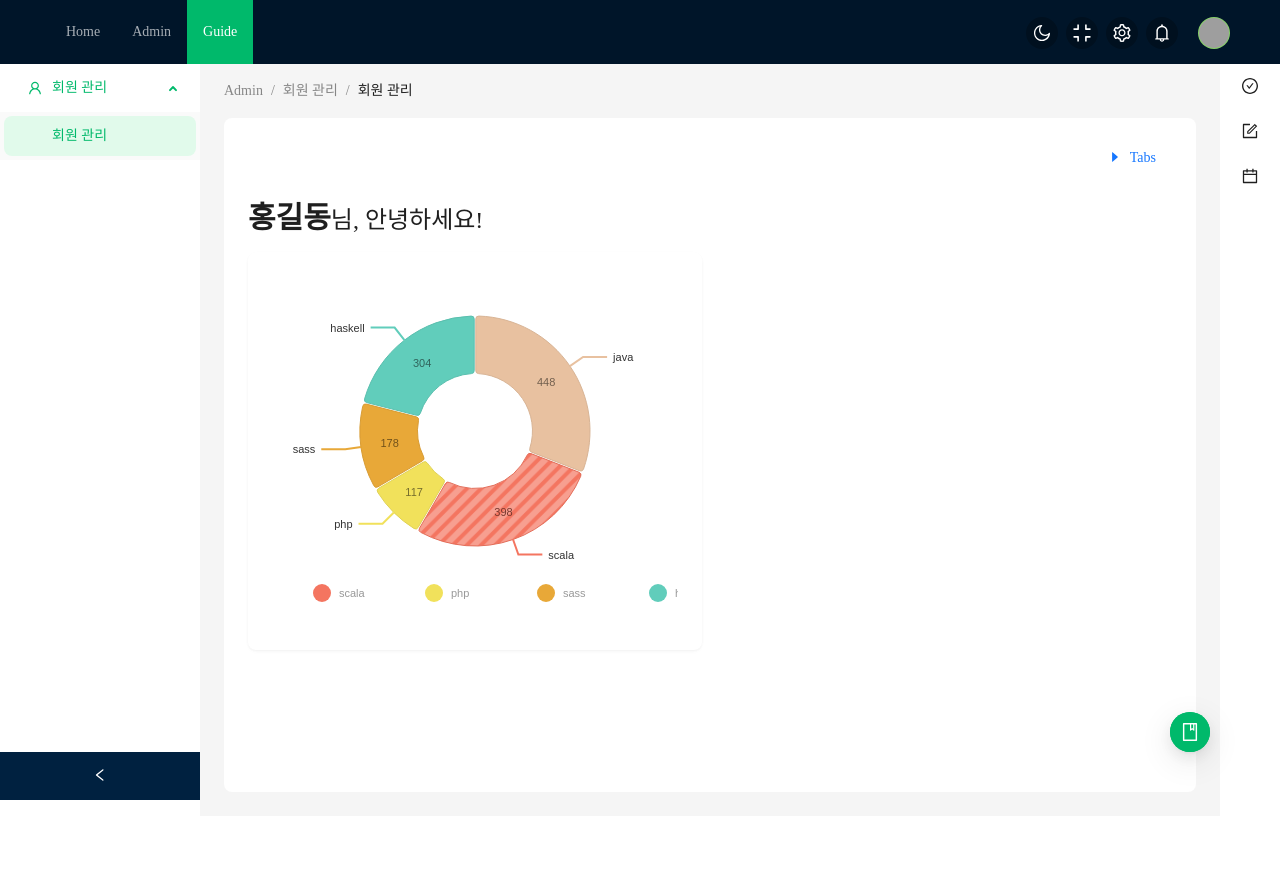
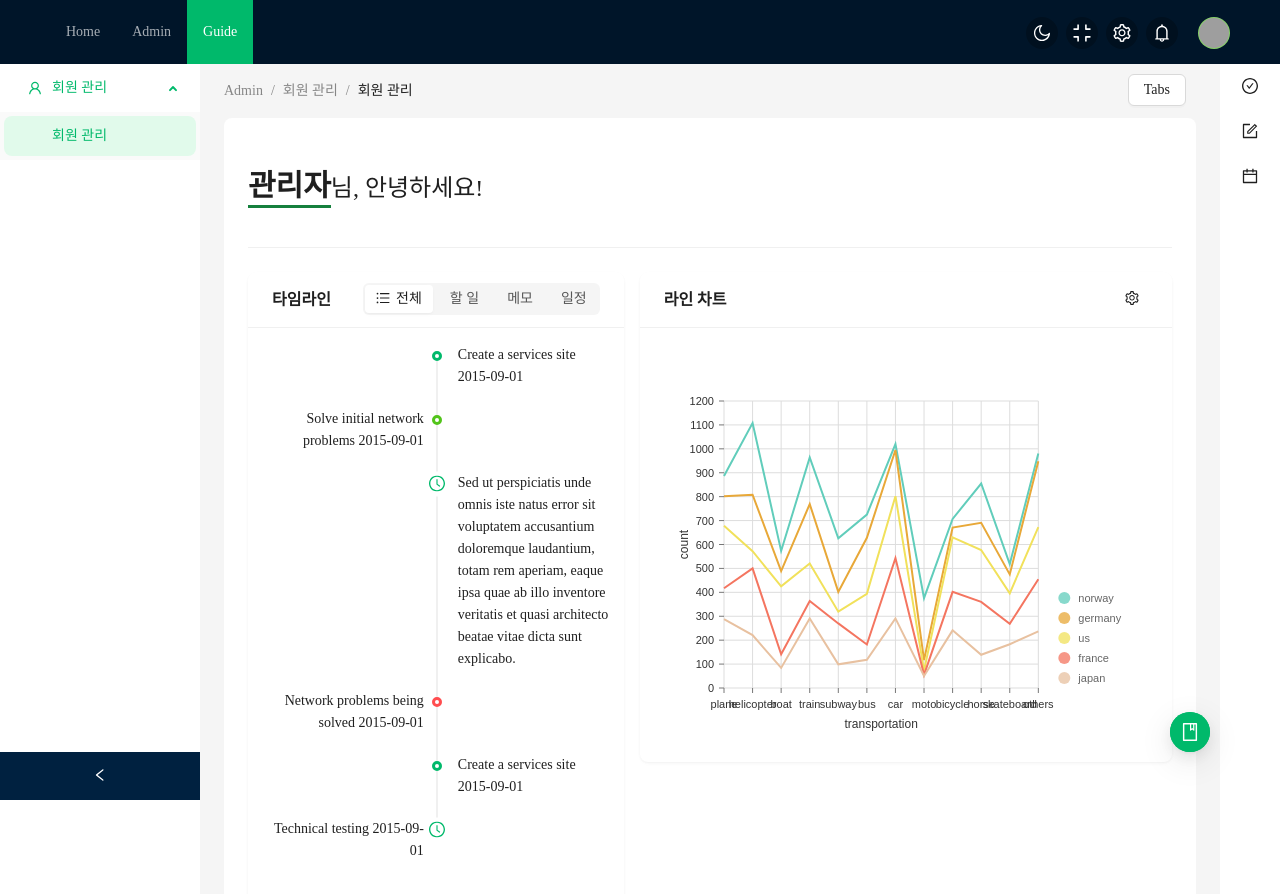
Before and after one commit to coldrain-f/antd-dashboard, a React (Create React App) app in the folder Client/: page /dashboard in a window 1280 px wide. Both pictures are taken after a click on the button "Analysis". Shown: the top 894 px of the page. Before the commit the page ends 816 px from the top, so only its background shows below. Built offline with nearby package versions, Linux system fonts and the light colour scheme; grey boxes are pictures that could not be loaded.

Commit message:
메인화면 샘플 추가

```diff
--- a/Client/package.json
+++ b/Client/package.json
@@ -9,6 +9,7 @@
     "@dnd-kit/modifiers": "^7.0.0",
     "@dnd-kit/sortable": "^8.0.0",
     "@nivo/core": "^0.87.0",
+    "@nivo/line": "^0.87.0",
     "@nivo/pie": "^0.87.0",
     "@testing-library/jest-dom": "^5.17.0",
     "@testing-library/react": "^13.4.0",
--- a/Client/src/CloudMain.tsx
+++ b/Client/src/CloudMain.tsx
@@ -68,11 +68,25 @@ const CloudMain: React.FC = () => {
             <CloudSideNavbar />
           </Sider>
           <Layout style={{ padding: "0 24px 24px" }}>
-            <Breadcrumb style={{ margin: "16px 0" }}>
-              <Breadcrumb.Item>Admin</Breadcrumb.Item>
-              <Breadcrumb.Item>회원 관리</Breadcrumb.Item>
-              <Breadcrumb.Item>회원 관리</Breadcrumb.Item>
-            </Breadcrumb>
+            <Row>
+              <Col span={12}>
+                <Breadcrumb style={{ margin: "16px 0" }}>
+                  <Breadcrumb.Item>Admin</Breadcrumb.Item>
+                  <Breadcrumb.Item>회원 관리</Breadcrumb.Item>
+                  <Breadcrumb.Item>회원 관리</Breadcrumb.Item>
+                </Breadcrumb>
+              </Col>
+              <Col span={12} style={{ display: "flex", justifyContent: "end" }}>
+                <Button
+                  style={{ margin: "10px" }}
+                  onClick={() => {
+                    setIsMain(!isMain);
+                  }}
+                >
+                  {isMain ? "Tabs" : "Analysis"}
+                </Button>
+              </Col>
+            </Row>
             <Content
               style={{
                 overflow: "auto",
@@ -82,22 +96,6 @@ const CloudMain: React.FC = () => {
                 borderRadius: borderRadiusLG,
               }}
             >
-              <Row>
-                <Col
-                  span={24}
-                  style={{ display: "flex", justifyContent: "end" }}
-                >
-                  <Button
-                    type="link"
-                    icon={<CaretRightOutlined />}
-                    onClick={() => {
-                      setIsMain(!isMain);
-                    }}
-                  >
-                    {isMain ? "Tabs" : "Analysis"}
-                  </Button>
-                </Col>
-              </Row>
               {isMain ? <CloudHome /> : <CloudTabs />}
 
               {/* <CloudTabs /> */}
@@ -105,7 +103,7 @@ const CloudMain: React.FC = () => {
           </Layout>
           <Sider
             width={60}
-            collapsedWidth={250}
+            collapsedWidth={280}
             style={{
               background: colorBgContainer,
             }}
--- a/Client/src/CloudrRightSider.tsx
+++ b/Client/src/CloudrRightSider.tsx
@@ -14,6 +14,7 @@ import {
   CheckCircleOutlined,
   CloseOutlined,
   FormOutlined,
+  MenuUnfoldOutlined,
   ShoppingOutlined,
 } from "@ant-design/icons";
 
@@ -85,7 +86,7 @@ const CloudRightSider: React.FC = () => {
             extra={
               <Button
                 type={"text"}
-                icon={<CloseOutlined />}
+                icon={<MenuUnfoldOutlined />}
                 style={{
                   borderRadius: 0,
                 }}
--- a/Client/src/pages/CloudHome.tsx
+++ b/Client/src/pages/CloudHome.tsx
@@ -1,157 +1,370 @@
 import React from "react";
-import { ArrowDownOutlined } from "@ant-design/icons";
-import { Card, Col, Row, Space, Statistic, Typography } from "antd";
+import {
+  Button,
+  Card,
+  Col,
+  Divider,
+  Flex,
+  Progress,
+  Row,
+  Segmented,
+  Space,
+  Timeline,
+  Typography,
+} from "antd";
 import { ResponsivePie } from "@nivo/pie";
+import { green, red, blue } from "@ant-design/colors";
+import {
+  CalendarOutlined,
+  CheckCircleOutlined,
+  ClockCircleOutlined,
+  FormOutlined,
+  LineChartOutlined,
+  MoreOutlined,
+  SettingOutlined,
+  ToolOutlined,
+  UnorderedListOutlined,
+} from "@ant-design/icons";
 
 // Guide: https://nivo.rocks/pie/
+import { ResponsiveLine } from "@nivo/line";
 
-const MyResponsivePie = () => {
 const data = [
   {
-      id: "java",
-      label: "java",
-      value: 448,
-      color: "hsl(350, 70%, 50%)",
+    id: "japan",
+    color: "hsl(219, 70%, 50%)",
+    data: [
+      {
+        x: "plane",
+        y: 288,
       },
       {
-      id: "scala",
-      label: "scala",
-      value: 398,
-      color: "hsl(99, 70%, 50%)",
+        x: "helicopter",
+        y: 221,
       },
       {
-      id: "php",
-      label: "php",
-      value: 117,
-      color: "hsl(241, 70%, 50%)",
+        x: "boat",
+        y: 84,
       },
       {
-      id: "sass",
-      label: "sass",
-      value: 178,
-      color: "hsl(209, 70%, 50%)",
+        x: "train",
+        y: 291,
       },
       {
-      id: "haskell",
-      label: "haskell",
-      value: 304,
-      color: "hsl(322, 70%, 50%)",
+        x: "subway",
+        y: 99,
+      },
+      {
+        x: "bus",
+        y: 118,
+      },
+      {
+        x: "car",
+        y: 291,
+      },
+      {
+        x: "moto",
+        y: 50,
+      },
+      {
+        x: "bicycle",
+        y: 241,
+      },
+      {
+        x: "horse",
+        y: 139,
+      },
+      {
+        x: "skateboard",
+        y: 183,
+      },
+      {
+        x: "others",
+        y: 237,
+      },
+    ],
+  },
+  {
+    id: "france",
+    color: "hsl(169, 70%, 50%)",
+    data: [
+      {
+        x: "plane",
+        y: 129,
+      },
+      {
+        x: "helicopter",
+        y: 279,
+      },
+      {
+        x: "boat",
+        y: 57,
+      },
+      {
+        x: "train",
+        y: 73,
+      },
+      {
+        x: "subway",
+        y: 171,
+      },
+      {
+        x: "bus",
+        y: 64,
+      },
+      {
+        x: "car",
+        y: 252,
+      },
+      {
+        x: "moto",
+        y: 5,
+      },
+      {
+        x: "bicycle",
+        y: 161,
+      },
+      {
+        x: "horse",
+        y: 221,
+      },
+      {
+        x: "skateboard",
+        y: 85,
+      },
+      {
+        x: "others",
+        y: 218,
+      },
+    ],
+  },
+  {
+    id: "us",
+    color: "hsl(198, 70%, 50%)",
+    data: [
+      {
+        x: "plane",
+        y: 261,
+      },
+      {
+        x: "helicopter",
+        y: 72,
+      },
+      {
+        x: "boat",
+        y: 284,
+      },
+      {
+        x: "train",
+        y: 157,
+      },
+      {
+        x: "subway",
+        y: 49,
+      },
+      {
+        x: "bus",
+        y: 212,
+      },
+      {
+        x: "car",
+        y: 259,
+      },
+      {
+        x: "moto",
+        y: 18,
+      },
+      {
+        x: "bicycle",
+        y: 228,
+      },
+      {
+        x: "horse",
+        y: 217,
+      },
+      {
+        x: "skateboard",
+        y: 128,
+      },
+      {
+        x: "others",
+        y: 218,
+      },
+    ],
+  },
+  {
+    id: "germany",
+    color: "hsl(97, 70%, 50%)",
+    data: [
+      {
+        x: "plane",
+        y: 124,
+      },
+      {
+        x: "helicopter",
+        y: 236,
+      },
+      {
+        x: "boat",
+        y: 64,
+      },
+      {
+        x: "train",
+        y: 248,
+      },
+      {
+        x: "subway",
+        y: 83,
+      },
+      {
+        x: "bus",
+        y: 234,
+      },
+      {
+        x: "car",
+        y: 193,
+      },
+      {
+        x: "moto",
+        y: 44,
+      },
+      {
+        x: "bicycle",
+        y: 41,
+      },
+      {
+        x: "horse",
+        y: 114,
+      },
+      {
+        x: "skateboard",
+        y: 79,
+      },
+      {
+        x: "others",
+        y: 275,
+      },
+    ],
+  },
+  {
+    id: "norway",
+    color: "hsl(85, 70%, 50%)",
+    data: [
+      {
+        x: "plane",
+        y: 84,
+      },
+      {
+        x: "helicopter",
+        y: 300,
+      },
+      {
+        x: "boat",
+        y: 84,
+      },
+      {
+        x: "train",
+        y: 195,
+      },
+      {
+        x: "subway",
+        y: 224,
+      },
+      {
+        x: "bus",
+        y: 97,
+      },
+      {
+        x: "car",
+        y: 25,
+      },
+      {
+        x: "moto",
+        y: 259,
+      },
+      {
+        x: "bicycle",
+        y: 36,
+      },
+      {
+        x: "horse",
+        y: 164,
+      },
+      {
+        x: "skateboard",
+        y: 43,
+      },
+      {
+        x: "others",
+        y: 33,
+      },
+    ],
   },
 ];
-  return (
-    <>
-      <div style={{ width: "100%", height: "350px" }}>
-        <ResponsivePie
+
+const MyResponsiveLine = () => (
+  <div style={{ width: "100%", height: "387px" }}>
+    <ResponsiveLine
       data={data}
-          margin={{ top: 40, right: 80, bottom: 80, left: 80 }}
-          innerRadius={0.5}
-          padAngle={0.7}
-          cornerRadius={3}
-          activeOuterRadiusOffset={8}
-          borderWidth={1}
-          borderColor={{
-            from: "color",
-            modifiers: [["darker", 0.2]],
+      margin={{ top: 50, right: 110, bottom: 50, left: 60 }}
+      xScale={{ type: "point" }}
+      yScale={{
+        type: "linear",
+        min: "auto",
+        max: "auto",
+        stacked: true,
+        reverse: false,
       }}
-          arcLinkLabelsSkipAngle={10}
-          arcLinkLabelsTextColor="#333333"
-          arcLinkLabelsThickness={2}
-          arcLinkLabelsColor={{ from: "color" }}
-          arcLabelsSkipAngle={10}
-          arcLabelsTextColor={{
-            from: "color",
-            modifiers: [["darker", 2]],
+      yFormat=" >-.2f"
+      axisTop={null}
+      axisRight={null}
+      axisBottom={{
+        tickSize: 5,
+        tickPadding: 5,
+        tickRotation: 0,
+        legend: "transportation",
+        legendOffset: 36,
+        legendPosition: "middle",
+        truncateTickAt: 0,
       }}
-          defs={[
-            {
-              id: "dots",
-              type: "patternDots",
-              background: "inherit",
-              color: "rgba(255, 255, 255, 0.3)",
-              size: 4,
-              padding: 1,
-              stagger: true,
-            },
-            {
-              id: "lines",
-              type: "patternLines",
-              background: "inherit",
-              color: "rgba(255, 255, 255, 0.3)",
-              rotation: -45,
-              lineWidth: 6,
-              spacing: 10,
-            },
-          ]}
-          fill={[
-            {
-              match: {
-                id: "ruby",
-              },
-              id: "dots",
-            },
-            {
-              match: {
-                id: "c",
-              },
-              id: "dots",
-            },
-            {
-              match: {
-                id: "go",
-              },
-              id: "dots",
-            },
-            {
-              match: {
-                id: "python",
-              },
-              id: "dots",
-            },
-            {
-              match: {
-                id: "scala",
-              },
-              id: "lines",
-            },
-            {
-              match: {
-                id: "lisp",
-              },
-              id: "lines",
-            },
-            {
-              match: {
-                id: "elixir",
-              },
-              id: "lines",
-            },
-            {
-              match: {
-                id: "javascript",
-              },
-              id: "lines",
-            },
-          ]}
+      axisLeft={{
+        tickSize: 5,
+        tickPadding: 5,
+        tickRotation: 0,
+        legend: "count",
+        legendOffset: -40,
+        legendPosition: "middle",
+        truncateTickAt: 0,
+      }}
+      pointSize={10}
+      pointColor={{ theme: "background" }}
+      pointBorderWidth={2}
+      pointBorderColor={{ from: "serieColor" }}
+      pointLabel="data.yFormatted"
+      pointLabelYOffset={-12}
+      enableTouchCrosshair={true}
+      useMesh={true}
       legends={[
         {
-              anchor: "bottom",
-              direction: "row",
+          anchor: "bottom-right",
+          direction: "column",
           justify: false,
-              translateX: 0,
-              translateY: 56,
-              itemsSpacing: 12,
-              itemWidth: 100,
-              itemHeight: 18,
-              itemTextColor: "#999",
+          translateX: 100,
+          translateY: 0,
+          itemsSpacing: 0,
           itemDirection: "left-to-right",
-              itemOpacity: 1,
-              symbolSize: 18,
+          itemWidth: 80,
+          itemHeight: 20,
+          itemOpacity: 0.75,
+          symbolSize: 12,
           symbolShape: "circle",
+          symbolBorderColor: "rgba(0, 0, 0, .5)",
           effects: [
             {
               on: "hover",
               style: {
-                    itemTextColor: "#000",
+                itemBackground: "rgba(0, 0, 0, .03)",
+                itemOpacity: 1,
               },
             },
           ],
@@ -159,9 +372,7 @@ const MyResponsivePie = () => {
       ]}
     />
   </div>
-    </>
 );
-};
 
 const CloudHome: React.FC = () => {
   const { Title } = Typography;
@@ -171,22 +382,97 @@ const CloudHome: React.FC = () => {
       <Row>
         <Col span={24}>
           <Typography>
-            <Title level={2} style={{ display: "inline-block" }}>
-              홍길동
+            <Title
+              level={2}
+              style={{
+                display: "inline-block",
+                borderBottom: "3px solid #15803d",
+                cursor: "default",
+              }}
+            >
+              관리자
             </Title>
             <Title
               level={3}
-              style={{ display: "inline-block", fontWeight: "normal" }}
+              style={{
+                display: "inline-block",
+                fontWeight: "normal",
+                cursor: "default",
+              }}
             >
               님, 안녕하세요!
             </Title>
           </Typography>
         </Col>
       </Row>
+      <Divider />
       <Row gutter={16}>
-        <Col span={12}>
-          <Card bordered={false}>
-            <MyResponsivePie />
+        <Col span={10}>
+          <Card
+            bordered={false}
+            title={"타임라인"}
+            extra={
+              <Segmented<string>
+                options={[
+                  {
+                    label: "전체",
+                    value: "ALL",
+                    icon: <UnorderedListOutlined />,
+                  },
+                  {
+                    label: "할 일",
+                    value: "Todo",
+                    icon: <></>,
+                  },
+                  { label: "메모", value: "Memo", icon: <></> },
+                  {
+                    label: "일정",
+                    value: "Plan",
+                    icon: <></>,
+                  },
+                ]}
+                onChange={(value) => {
+                  console.log(value); // string
+                }}
+              />
+            }
+          >
+            <Timeline
+              mode="alternate"
+              items={[
+                {
+                  children: "Create a services site 2015-09-01",
+                },
+                {
+                  children: "Solve initial network problems 2015-09-01",
+                  color: "green",
+                },
+                {
+                  dot: <ClockCircleOutlined style={{ fontSize: "16px" }} />,
+                  children: `Sed ut perspiciatis unde omnis iste natus error sit voluptatem accusantium doloremque laudantium, totam rem aperiam, eaque ipsa quae ab illo inventore veritatis et quasi architecto beatae vitae dicta sunt explicabo.`,
+                },
+                {
+                  color: "red",
+                  children: "Network problems being solved 2015-09-01",
+                },
+                {
+                  children: "Create a services site 2015-09-01",
+                },
+                {
+                  dot: <ClockCircleOutlined style={{ fontSize: "16px" }} />,
+                  children: "Technical testing 2015-09-01",
+                },
+              ]}
+            />
+          </Card>
+        </Col>
+        <Col span={14}>
+          <Card
+            bordered={false}
+            title="라인 차트"
+            extra={<Button type="text" icon={<SettingOutlined />} />}
+          >
+            <MyResponsiveLine />
           </Card>
         </Col>
       </Row>
```
Also changed, not shown: 2 other files (tests, documents, lock files or other folders). Lines whose indentation alone changed are shown as unchanged.
